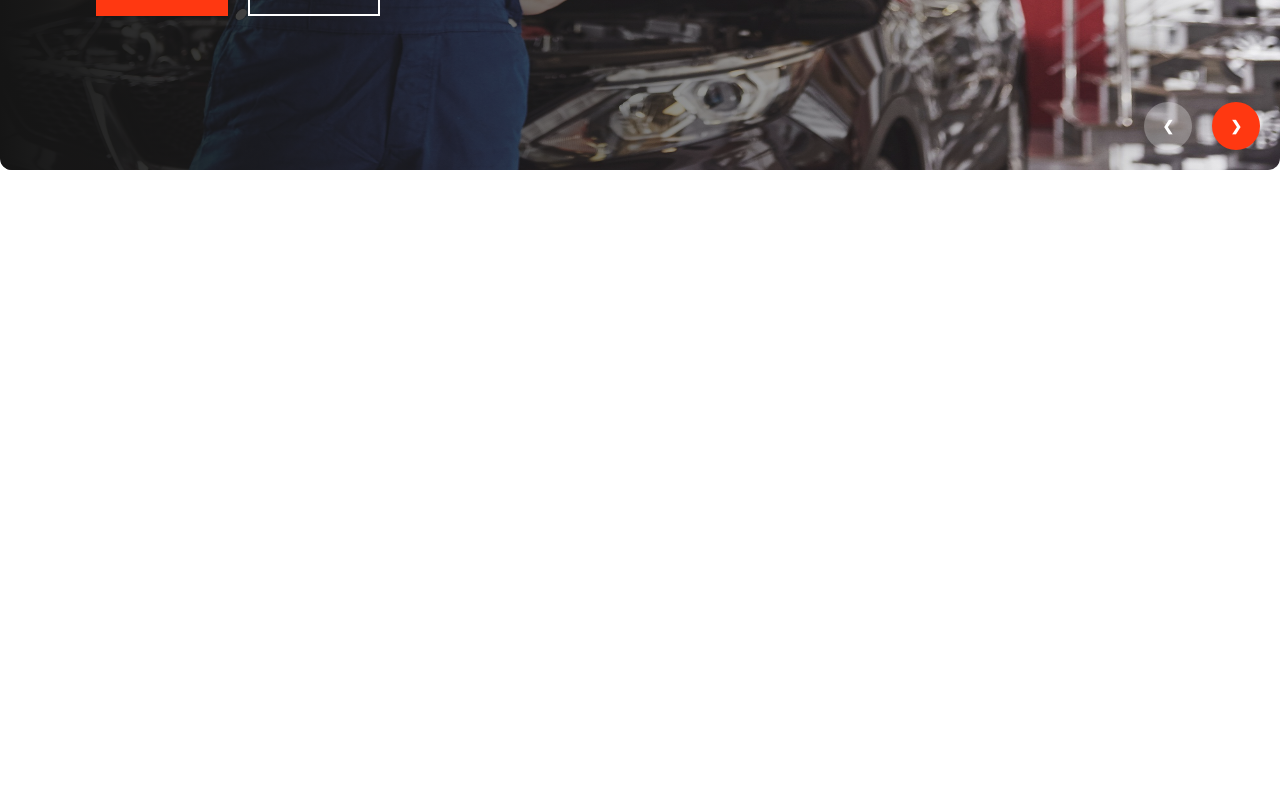
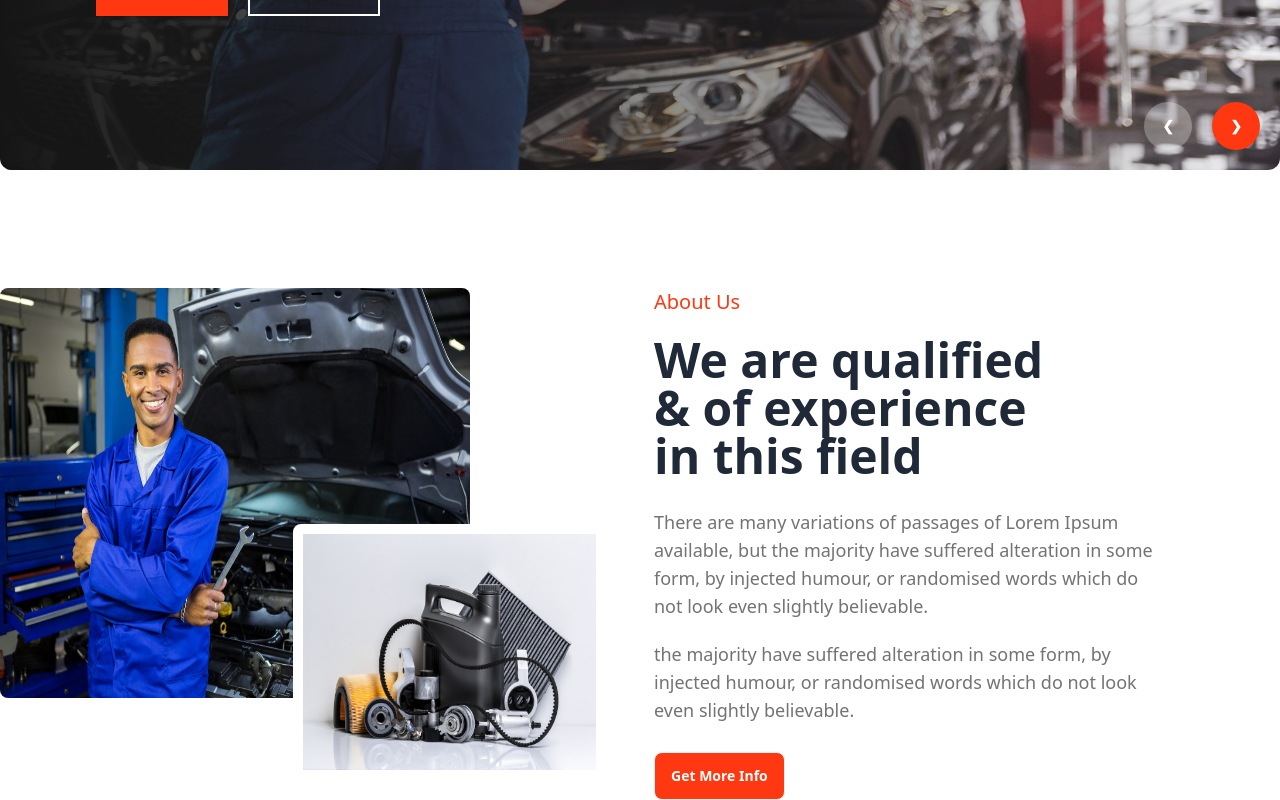
Before and after one commit to taiatulislam/car-doctor-client, a React (Vite) app: page / in a window 1280 px wide. Shown: the part 596-1396 px from the top of the page. Before the commit the page ends 800 px from the top, so only its background shows below. Built offline with nearby package versions, Linux system fonts and the light colour scheme.

Commit message:
about section added

```diff
--- /dev/null
+++ b/src/Pages/Home/About/About.jsx
@@ -0,0 +1,26 @@
+import img1 from '../../../assets/images/about_us/person.jpg'
+import img2 from '../../../assets/images/about_us/parts.jpg'
+
+const About = () => {
+    return (
+        <div className="mt-28">
+            <div className="flex gap-7">
+                <div className="w-1/2 relative">
+                    <img src={img2} alt="parts" className='absolute w-2/4 h-1/2 border-[10px] border-white rounded-lg bottom-5 right-5' />
+                    <img src={img1} alt="person" className='rounded-lg w-3/4 h-4/5' />
+
+                </div>
+                <div className="w-1/2">
+                    <p className="text-[#FF3811] text-xl font-medium mb-5">About Us</p>
+                    <h2 className="text-5xl font-bold w-2/3 mb-7">We are qualified & of experience in this field</h2>
+                    <p className="text-[#737373] text-lg mb-5 w-4/5">There are many variations of passages of Lorem Ipsum available, but the majority have suffered alteration in some form, by injected humour, or randomised words which do not look even slightly believable.</p>
+                    <p className="text-[#737373] text-lg mb-7 w-4/5">the majority have suffered alteration in some form, by injected humour, or randomised words which do not look even slightly believable.</p>
+                    <button className="btn normal-case text-white bg-[#FF3811]">Get More Info</button>
+                </div>
+            </div>
+
+        </div>
+    );
+};
+
+export default About;
--- a/src/Pages/Home/Home/Home.jsx
+++ b/src/Pages/Home/Home/Home.jsx
@@ -1,3 +1,4 @@
+import About from "../About/About";
 import Banner from "../Banner/Banner";
 
 
@@ -5,6 +6,7 @@ const Home = () => {
     return (
         <div>
             <Banner></Banner>
+            <About></About>
         </div>
     );
 };
```
